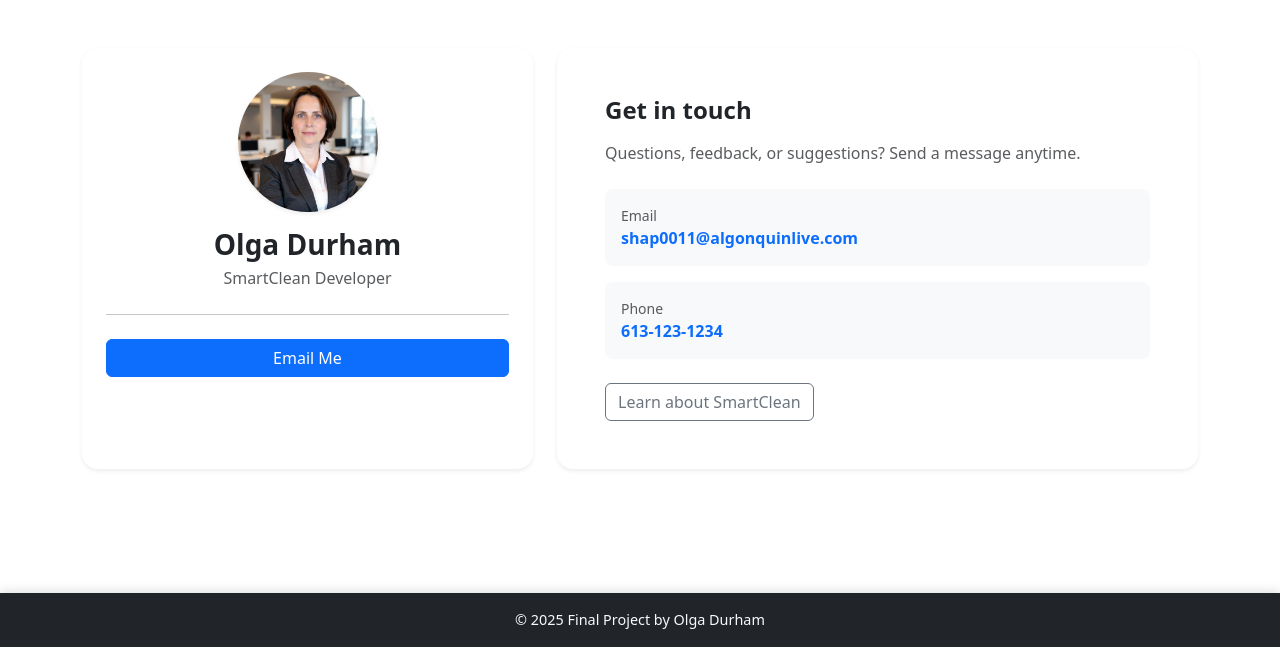
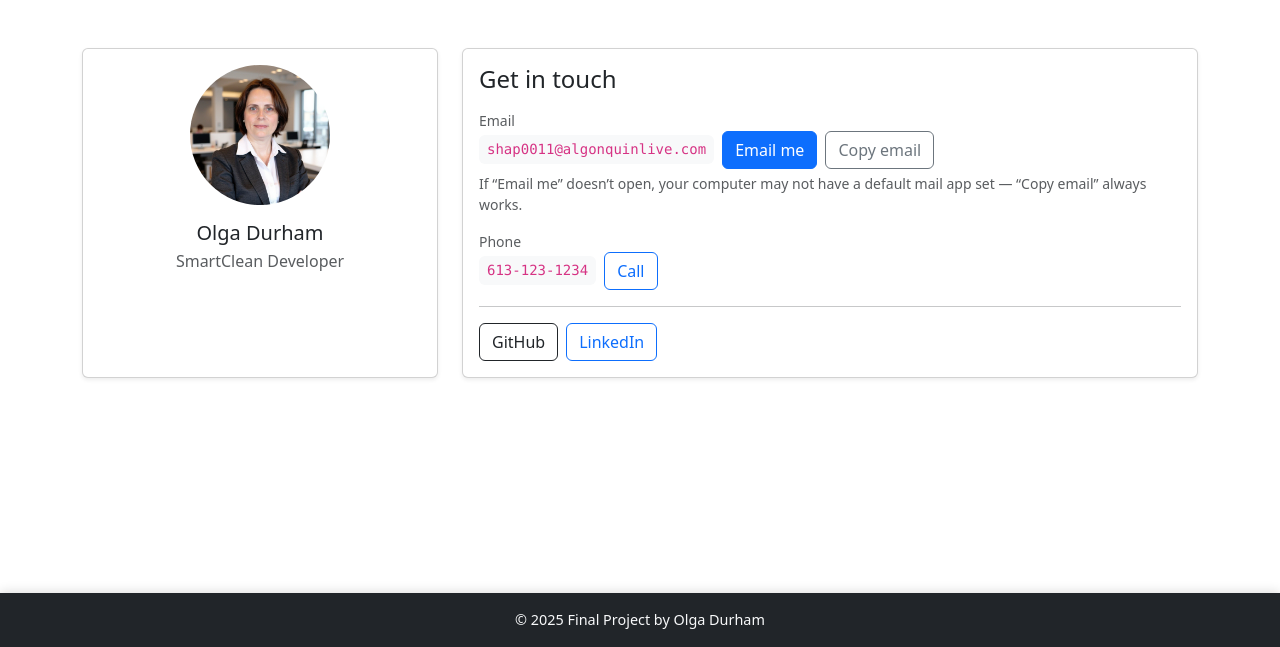
Before and after one commit to shap0011/smartclean-flask, a Flask app: page /contact in a window 1280 px wide. Shown: the part 153-800 px from the top of the page. Run offline with Flask 3, Linux system fonts and the light colour scheme; some libraries are stand-ins or nearby versions.

Commit message:
Update Contact Page

```diff
--- a/templates/contact.html
+++ b/templates/contact.html
@@ -1,74 +1,92 @@
-{% extends "base.html" %} {% block title %}Contact{% endblock %} {% block
+{% extends "base.html" %} {% block title %}Contact Page{% endblock %} {% block
 header1 %}Contact{% endblock %} {% block content %}
-
 <section class="py-4">
-  <div class="row g-4">
-    <!-- Profile Card -->
-    <div class="col-12 col-lg-5">
-      <div class="card border-0 shadow-sm rounded-4 h-100">
-        <div class="card-body p-4 text-center">
+  <div class="row g-4 align-items-stretch">
+    <!-- Profile card -->
+    <div class="col-12 col-lg-4">
+      <div class="card h-100 shadow-sm">
+        <div class="card-body text-center">
           <img
             src="{{ url_for('static', filename='olga.jpeg') }}"
-            class="rounded-circle shadow-sm mb-3"
+            class="img-fluid rounded-circle mb-3"
             alt="Olga Durham"
             style="width: 140px; height: 140px; object-fit: cover"
           />
-          <h3 class="fw-bold mb-1">Olga Durham</h3>
+          <h3 class="h5 mb-1">Olga Durham</h3>
           <p class="text-muted mb-0">SmartClean Developer</p>
-
-          <hr class="my-4" />
-
-          <div class="d-grid gap-2">
-            <a class="btn btn-primary" href="mailto:{{ email }}"> Email Me </a>
-          </div>
         </div>
       </div>
     </div>
 
-    <!-- Contact Info -->
-    <div class="col-12 col-lg-7">
-      <div class="card border-0 shadow-sm rounded-4 h-100">
-        <div class="card-body p-4 p-lg-5">
-          <h4 class="fw-bold mb-3">Get in touch</h4>
-          <p class="text-muted mb-4">
-            Questions, feedback, or suggestions? Send a message anytime.
-          </p>
+    <!-- Contact actions -->
+    <div class="col-12 col-lg-8">
+      <div class="card h-100 shadow-sm">
+        <div class="card-body">
+          <h2 class="h4 mb-3">Get in touch</h2>
 
-          <div class="row g-3">
-            <div class="col-12">
-              <div class="p-3 rounded-3 bg-body-tertiary">
+          <div class="mb-3">
             <div class="text-muted small">Email</div>
-                <div class="fw-semibold">
-                  <a class="text-decoration-none" href="mailto:{{ email }}"
-                    >{{ email }}</a
+            <div class="d-flex flex-wrap gap-2 align-items-center">
+              <code class="px-2 py-1 bg-body-tertiary rounded"
+                >{{ email }}</code
               >
+
+              <a class="btn btn-primary" href="mailto:{{ email }}">
+                Email me
+              </a>
+
+              <button
+                class="btn btn-outline-secondary"
+                type="button"
+                onclick="navigator.clipboard.writeText('{{ email }}')"
+              >
+                Copy email
+              </button>
             </div>
+            <div class="form-text">
+              If “Email me” doesn’t open, your computer may not have a default
+              mail app set — “Copy email” always works.
             </div>
           </div>
 
-            <div class="col-12">
-              <div class="p-3 rounded-3 bg-body-tertiary">
+          <div class="mb-3">
             <div class="text-muted small">Phone</div>
-                <div class="fw-semibold">
+            <div class="d-flex flex-wrap gap-2 align-items-center">
+              <code class="px-2 py-1 bg-body-tertiary rounded">{{ tel }}</code>
               <a
-                    class="text-decoration-none"
-                    href="tel:{{ tel | replace(' ', '') }}"
-                    >{{ tel }}</a
+                class="btn btn-outline-primary"
+                href="tel:{{ tel|replace(' ', '')|replace('-', '') }}"
               >
-                </div>
-              </div>
+                Call
+              </a>
             </div>
           </div>
 
-          <div class="mt-4">
-            <a class="btn btn-outline-secondary" href="{{ url_for('about') }}"
-              >Learn about SmartClean</a
+          <hr />
+
+          <!-- Optional: add your links later -->
+          <div class="d-flex flex-wrap gap-2">
+            <!-- Replace # with your real links when ready -->
+            <a
+              class="btn btn-outline-dark"
+              href="https://github.com/shap0011"
+              target="_blank"
+              rel="noopener"
             >
+              GitHub
+            </a>
+            <a
+              class="btn btn-outline-primary"
+              href="https://www.linkedin.com/in/olga-durham/"
+              target="_blank"
+              rel="noopener"
+            >
+              LinkedIn
+            </a>
           </div>
         </div>
       </div>
     </div>
   </div>
 </section>
-
 {% endblock %}
```
Lines whose indentation alone changed are shown as unchanged.
